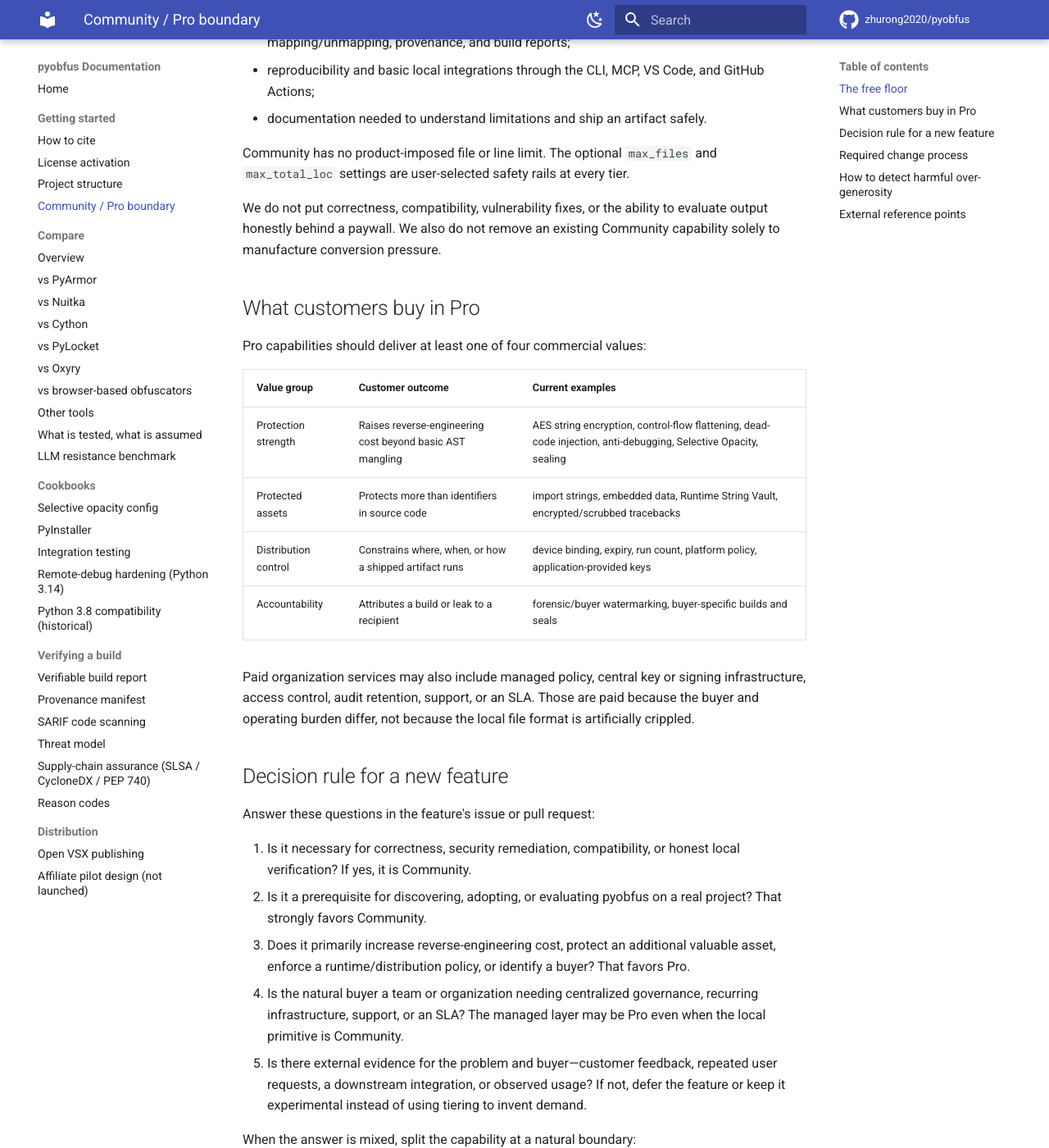
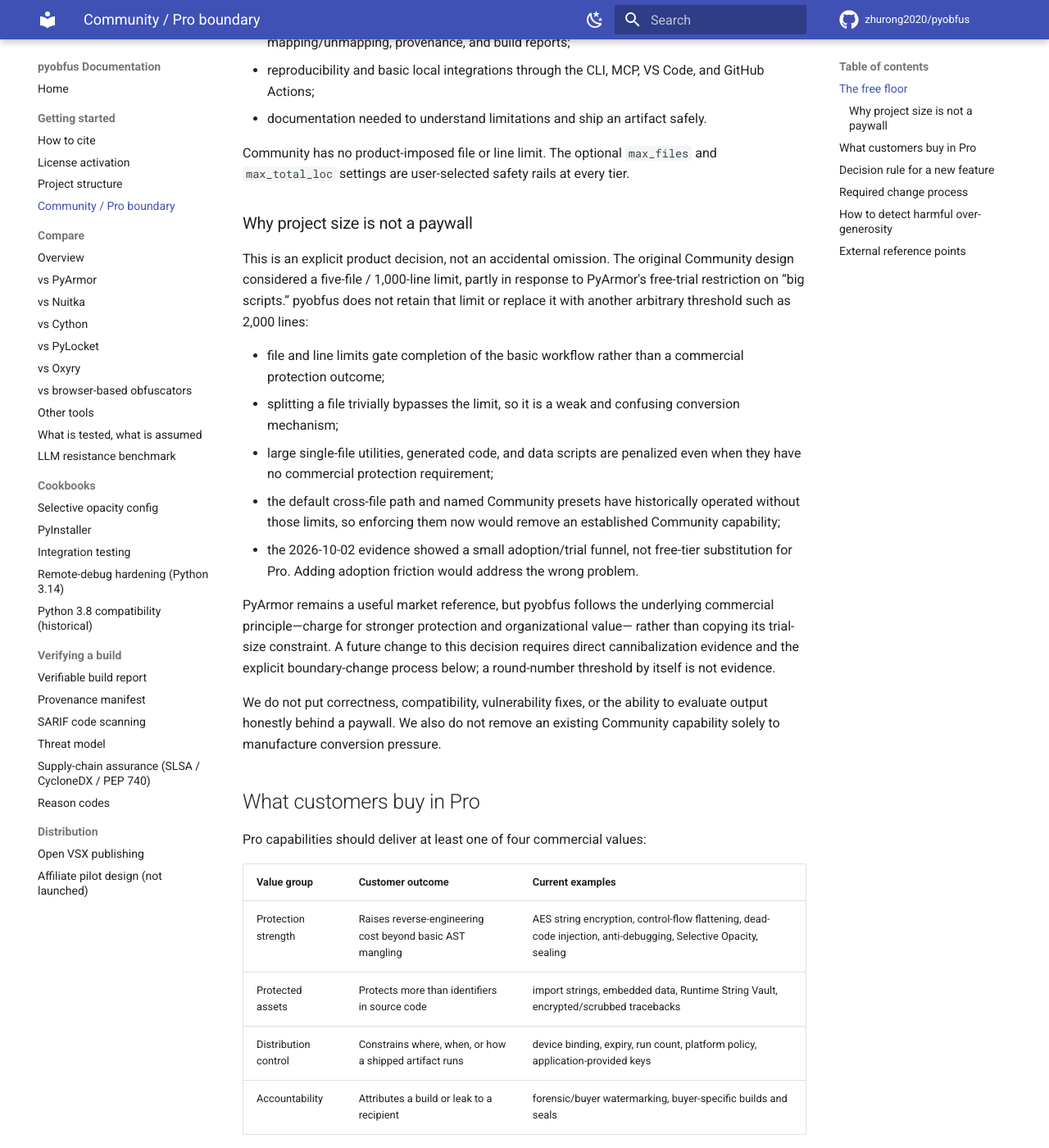
Before and after one commit to zhurong2020/pyobfus, an MkDocs documentation site: the page built from docs/EDITION_BOUNDARY_POLICY.md, in a window 1280 px wide and 1400 px high, scrolled down 628 px. Shown: the whole window at 82% size. Built offline with MkDocs 1.6.1 and Material for MkDocs 9.7.7, drawn with Linux system fonts in a browser that asks for light colours; comment, search, counter and statistics services are not loaded.

Commit message:
fix(editions): align Community limits and messaging

```diff
--- a/docs/EDITION_BOUNDARY_POLICY.md
+++ b/docs/EDITION_BOUNDARY_POLICY.md
@@ -28,6 +28,32 @@
 
 Community has no product-imposed file or line limit. The optional `max_files`
 and `max_total_loc` settings are user-selected safety rails at every tier.
+
+### Why project size is not a paywall
+
+This is an explicit product decision, not an accidental omission. The original
+Community design considered a five-file / 1,000-line limit, partly in response
+to PyArmor's free-trial restriction on “big scripts.” pyobfus does not retain
+that limit or replace it with another arbitrary threshold such as 2,000 lines:
+
+- file and line limits gate completion of the basic workflow rather than a
+  commercial protection outcome;
+- splitting a file trivially bypasses the limit, so it is a weak and confusing
+  conversion mechanism;
+- large single-file utilities, generated code, and data scripts are penalized
+  even when they have no commercial protection requirement;
+- the default cross-file path and named Community presets have historically
+  operated without those limits, so enforcing them now would remove an
+  established Community capability;
+- the 2026-10-02 evidence showed a small adoption/trial funnel, not free-tier
+  substitution for Pro. Adding adoption friction would address the wrong
+  problem.
+
+PyArmor remains a useful market reference, but pyobfus follows the underlying
+commercial principle—charge for stronger protection and organizational value—
+rather than copying its trial-size constraint. A future change to this decision
+requires direct cannibalization evidence and the explicit boundary-change
+process below; a round-number threshold by itself is not evidence.
 
 We do not put correctness, compatibility, vulnerability fixes, or the ability
 to evaluate output honestly behind a paywall. We also do not remove an existing
```
Also changed, not shown: CHANGELOG.md (+20 -0 lines), README.md (+9 -0 lines), docs/COMPARISON.md (+2 -1 lines), docs/CURRENT_PLAN_ZH.md (+13 -0 lines), docs/index.md (+1 -0 lines), 6 other files.
